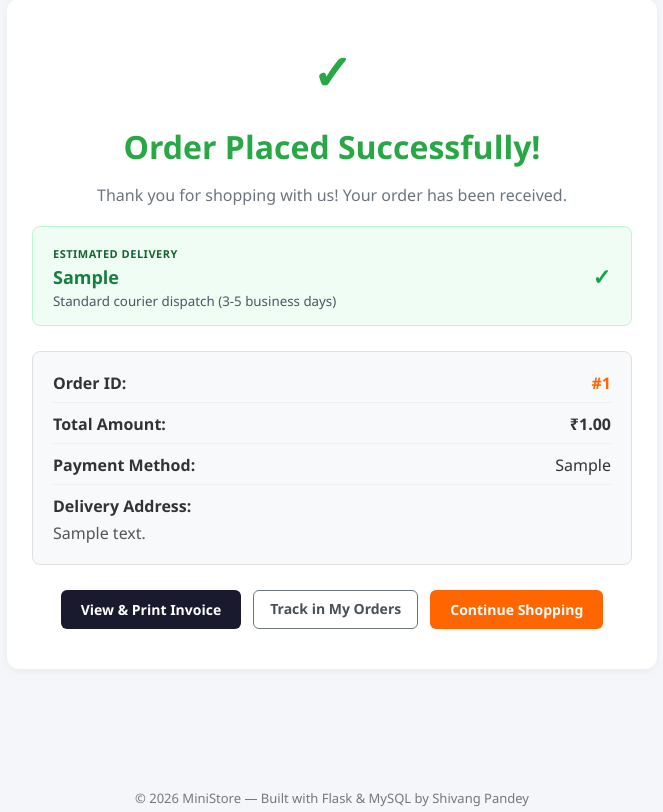
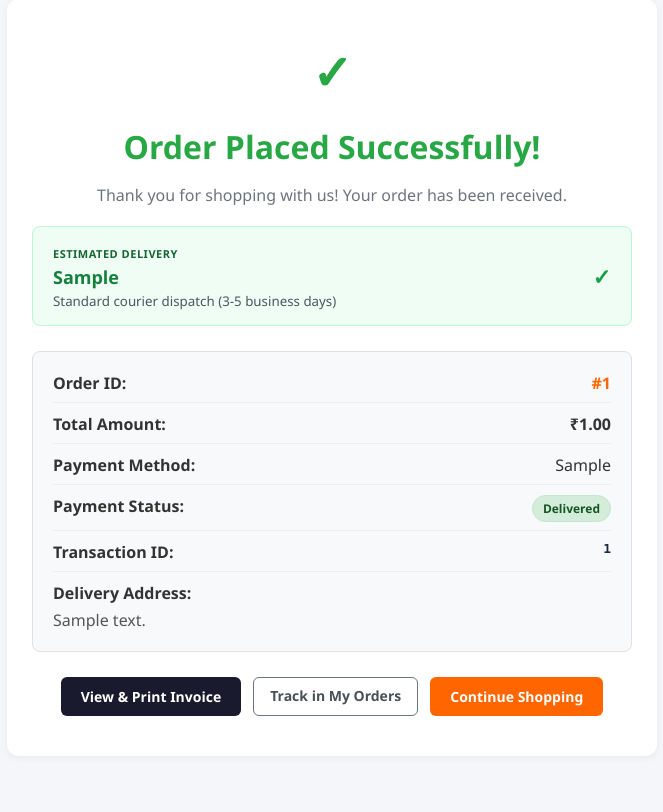
Before and after one commit to ShivangWithCode/ecommerce-mini-store, a Flask app: template templates/order_success.html in a window 1280 px wide. Shown: the part 121-933 px from the top of the page, without its empty margins (308-971 px from the left). Run offline with Flask 3, Linux system fonts and the light colour scheme; the template is opened without the code that fills it: most values are stand-ins (such as "Sample title", 1, 10 or a date in 2020).

Commit message:
Auto set order status to Paid and generate unique Transaction ID for online payments

```diff
--- a/app.py
+++ b/app.py
@@ -8,6 +8,7 @@ from dotenv import load_dotenv
 from datetime import datetime, timedelta
 import os
 import time
+import random
 
 load_dotenv()
 
@@ -501,8 +502,12 @@ def checkout():
                 payment_method = f"Net Banking ({bank_name})"
             else:
                 payment_method = "Online Payment"
+            order_status = 'Paid'
+            transaction_id = f"TXN-{int(time.time())}{random.randint(1000, 9999)}"
         else:
             payment_method = 'Cash on Delivery (COD)'
+            order_status = 'Pending'
+            transaction_id = None
 
         payment_method = payment_method[:50]
 
@@ -523,9 +528,9 @@ def checkout():
 
         try:
             cursor.execute("""
-                INSERT INTO orders (user_id, total_amount, status, shipping_address, phone, payment_method)
-                VALUES (%s, %s, %s, %s, %s, %s)
-            """, (user_id, total, 'Pending', shipping_address, phone, payment_method))
+                INSERT INTO orders (user_id, total_amount, status, shipping_address, phone, payment_method, transaction_id)
+                VALUES (%s, %s, %s, %s, %s, %s, %s)
+            """, (user_id, total, order_status, shipping_address, phone, payment_method, transaction_id))
             order_id = cursor.lastrowid
 
             for item in cart_items:
@@ -565,7 +570,7 @@ def order_success(order_id):
     connection = get_db_connection()
     cursor = connection.cursor(dictionary=True)
     cursor.execute("""
-        SELECT id, total_amount, order_date, status, shipping_address, phone, payment_method
+        SELECT id, total_amount, order_date, status, shipping_address, phone, payment_method, transaction_id
         FROM orders
         WHERE id = %s AND user_id = %s
     """, (order_id, user_id))
@@ -629,7 +634,7 @@ def order_history():
     cursor = connection.cursor(dictionary=True)
 
     cursor.execute("""
-        SELECT id, total_amount, order_date, status, shipping_address, phone, payment_method
+        SELECT id, total_amount, order_date, status, shipping_address, phone, payment_method, transaction_id
         FROM orders WHERE user_id = %s ORDER BY order_date DESC
     """, (user_id,))
     orders = cursor.fetchall()
@@ -873,7 +878,7 @@ def seller_orders():
 
     cursor.execute("""
         SELECT orders.id AS order_id, orders.order_date, orders.status, orders.shipping_address, orders.phone,
-               orders.payment_method, users.name AS customer_name, users.email AS customer_email,
+               orders.payment_method, orders.transaction_id, users.name AS customer_name, users.email AS customer_email,
                products.name AS product_name, products.image_url,
                order_items.quantity, order_items.price,
                (order_items.quantity * order_items.price) AS item_total
@@ -1049,7 +1054,7 @@ def admin_orders():
 
     cursor.execute("""
         SELECT orders.id, orders.total_amount, orders.order_date, orders.status,
-               orders.shipping_address, orders.phone, orders.payment_method,
+               orders.shipping_address, orders.phone, orders.payment_method, orders.transaction_id,
                users.name AS customer_name, users.email AS customer_email
         FROM orders
         JOIN users ON orders.user_id = users.id
--- a/schema.sql
+++ b/schema.sql
@@ -47,6 +47,7 @@ CREATE TABLE IF NOT EXISTS orders (
     shipping_address TEXT,
     phone VARCHAR(20),
     payment_method VARCHAR(50) DEFAULT 'COD',
+    transaction_id VARCHAR(100) DEFAULT NULL,
     order_date TIMESTAMP DEFAULT CURRENT_TIMESTAMP,
     FOREIGN KEY (user_id) REFERENCES users(id) ON DELETE CASCADE
 );
--- a/static/css/style.css
+++ b/static/css/style.css
@@ -772,6 +772,12 @@ body {
     background: #fff3cd;
     color: #856404;
     border: 1px solid #ffeeba;
+}
+
+.badge-paid {
+    background: #dcfce7;
+    color: #15803d;
+    border: 1px solid #bbf7d0;
 }
 
 .badge-processing {
--- a/templates/admin/orders.html
+++ b/templates/admin/orders.html
@@ -54,12 +54,15 @@
                     <td>
                         <div class="font-bold text-primary">₹{{ "%.2f"|format(o.total_amount) }}</div>
                         <span class="badge badge-payment" style="font-size: 0.75rem; margin-top: 4px; display: inline-block;">{{ o.payment_method or 'COD' }}</span>
+                        {% if o.transaction_id %}
+                        <div style="font-size: 11px; color: #64748b; font-family: monospace; margin-top: 3px;">Txn: {{ o.transaction_id }}</div>
+                        {% endif %}
                     </td>
                     <td><span class="badge badge-{{ o.status|lower }}">{{ o.status }}</span></td>
                     <td>
                         <form action="{{ url_for('admin_update_order_status', order_id=o.id) }}" method="POST" class="status-form">
                             <select name="status" class="select-status">
-                                {% for st in ['Pending', 'Processing', 'Shipped', 'Delivered', 'Cancelled'] %}
+                                {% for st in ['Pending', 'Paid', 'Processing', 'Shipped', 'Delivered', 'Cancelled'] %}
                                 <option value="{{ st }}" {% if o.status == st %}selected{% endif %}>{{ st }}</option>
                                 {% endfor %}
                             </select>
--- a/templates/invoice.html
+++ b/templates/invoice.html
@@ -56,6 +56,11 @@
                     <span style="color: #ff6600; font-size: 12px; font-weight: bold;">To be collected upon delivery</span>
                     {% endif %}
                 </div>
+                {% if order.transaction_id %}
+                <div style="font-size: 12px; color: #475569; margin-top: 6px;">
+                    <strong>Txn ID:</strong> <span style="font-family: monospace;">{{ order.transaction_id }}</span>
+                </div>
+                {% endif %}
             </div>
         </div>
 
--- a/templates/order_history.html
+++ b/templates/order_history.html
@@ -14,6 +14,11 @@
                 <div>
                     <h3 style="margin: 0 0 5px 0; color: #1e293b;">Order #{{ order.id }}</h3>
                     <small class="text-muted">Placed on: {{ order.order_date }}</small>
+                    {% if order.transaction_id %}
+                    <small class="text-muted" style="display: block; font-size: 0.78rem; margin-top: 2px;">
+                        Txn ID: <span style="font-family: monospace; color: #475569;">{{ order.transaction_id }}</span>
+                    </small>
+                    {% endif %}
                     {% if order.estimated_delivery and order.status != 'Delivered' and order.status != 'Cancelled' %}
                     <div style="color: #16a34a; font-size: 0.82rem; font-weight: 600; margin-top: 3px;">
                         Expected by: {{ order.estimated_delivery }}
--- a/templates/order_success.html
+++ b/templates/order_success.html
@@ -29,6 +29,16 @@
             <strong>Payment Method:</strong>
             <span>{{ order.payment_method }}</span>
         </div>
+        <div style="display: flex; justify-content: space-between; margin-bottom: 10px; border-bottom: 1px solid #eee; padding-bottom: 8px;">
+            <strong>Payment Status:</strong>
+            <span class="badge badge-{{ order.status|lower }}">{{ order.status }}</span>
+        </div>
+        {% if order.transaction_id %}
+        <div style="display: flex; justify-content: space-between; margin-bottom: 10px; border-bottom: 1px solid #eee; padding-bottom: 8px;">
+            <strong>Transaction ID:</strong>
+            <span style="font-family: monospace; font-weight: 600; color: #1e293b;">{{ order.transaction_id }}</span>
+        </div>
+        {% endif %}
         {% if order.shipping_address %}
         <div>
             <strong>Delivery Address:</strong>
--- a/templates/seller/orders.html
+++ b/templates/seller/orders.html
@@ -57,6 +57,9 @@
                     </td>
                     <td>
                         <span class="badge badge-secondary">{{ o.payment_method }}</span>
+                        {% if o.transaction_id %}
+                        <div style="font-size: 11px; color: #64748b; font-family: monospace; margin-top: 3px;">Txn: {{ o.transaction_id }}</div>
+                        {% endif %}
                     </td>
                     <td>
                         <span class="badge badge-{{ o.status|lower }}">{{ o.status }}</span>
```
